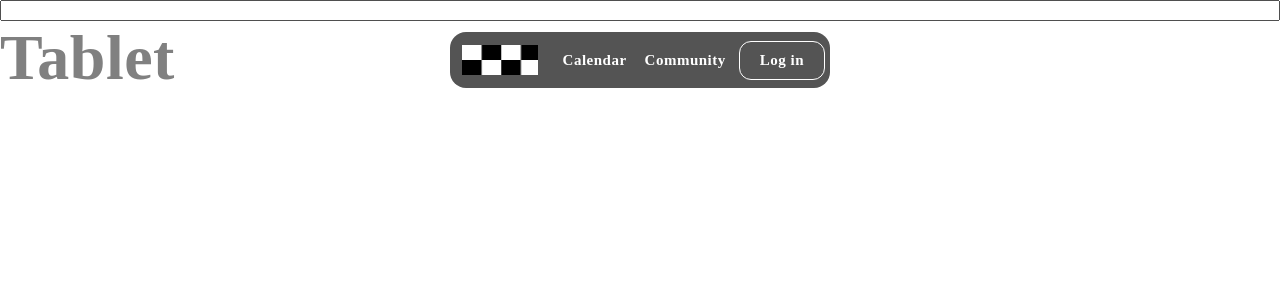
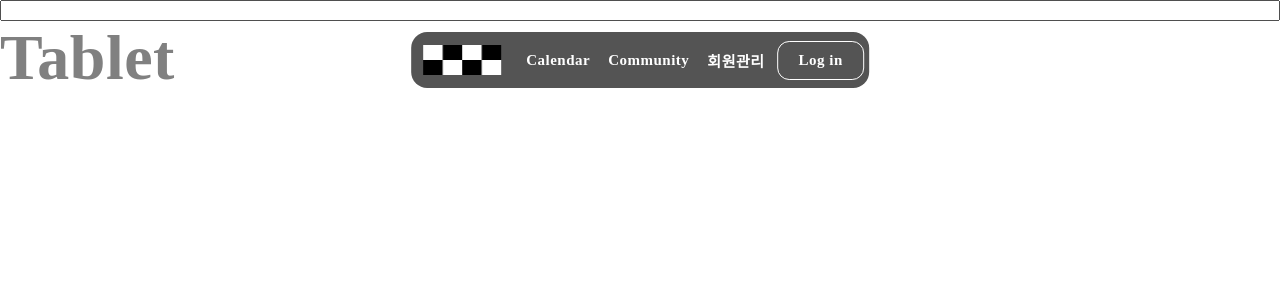
Before and after one commit to HICC-REBOOT/HICC-REBOOT-Frontend, a React (Create React App) app in the folder frontend/: page / in a window 1280 px wide. Shown: the top 300 px of the page. Built offline with nearby package versions, Linux system fonts and the light colour scheme; a web font is replaced by a local one.

Commit message:
feat: 어드민 시에 회원관리 보이도록 설정

```diff
--- a/frontend/src/components/common/header/Header.style.tsx
+++ b/frontend/src/components/common/header/Header.style.tsx
@@ -11,7 +11,6 @@ export const Container = styled.nav`
   left: 50%;
   transform: translate3d(-50%, 0, 0);
 
-  width: 38rem;
   height: 5.6rem;
   padding: 0.5rem;
   padding-left: 1.2rem;
--- a/frontend/src/components/common/header/Header.tsx
+++ b/frontend/src/components/common/header/Header.tsx
@@ -5,6 +5,7 @@ import * as H from './Header.style';
 
 function Header() {
   const [isLogin, setIsLogin] = useState<boolean>(false);
+  const [isAdmin, setIsAdmin] = useState<boolean>(true);
 
   const navigate = useNavigate();
 
@@ -22,6 +23,7 @@ function Header() {
       <H.Logo to={ROUTE.HOME} />
       <H.Tab to={ROUTE.CALENDAR}>calendar</H.Tab>
       <H.Tab to={ROUTE.COMMUNITY}>community</H.Tab>
+      {isAdmin && <H.Tab to={ROUTE.ADMIN}>회원관리</H.Tab>}
       {isLogin ? <H.Auth onClick={logout}>Log out</H.Auth> : <H.Auth onClick={goLogin}>Log in</H.Auth>}
     </H.Container>
   );
```
Also changed, not shown: 1 other file (tests, documents, lock files or other folders).
